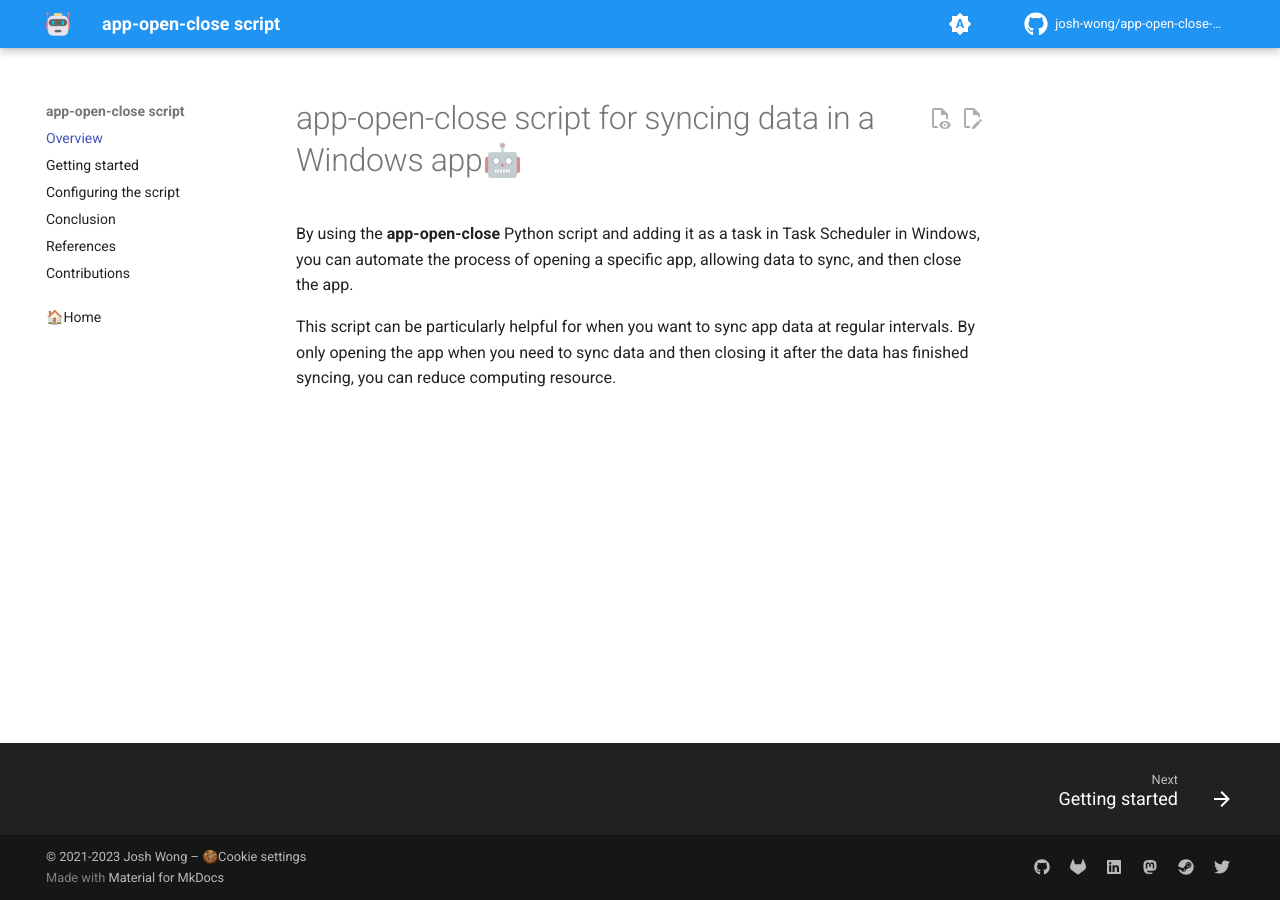
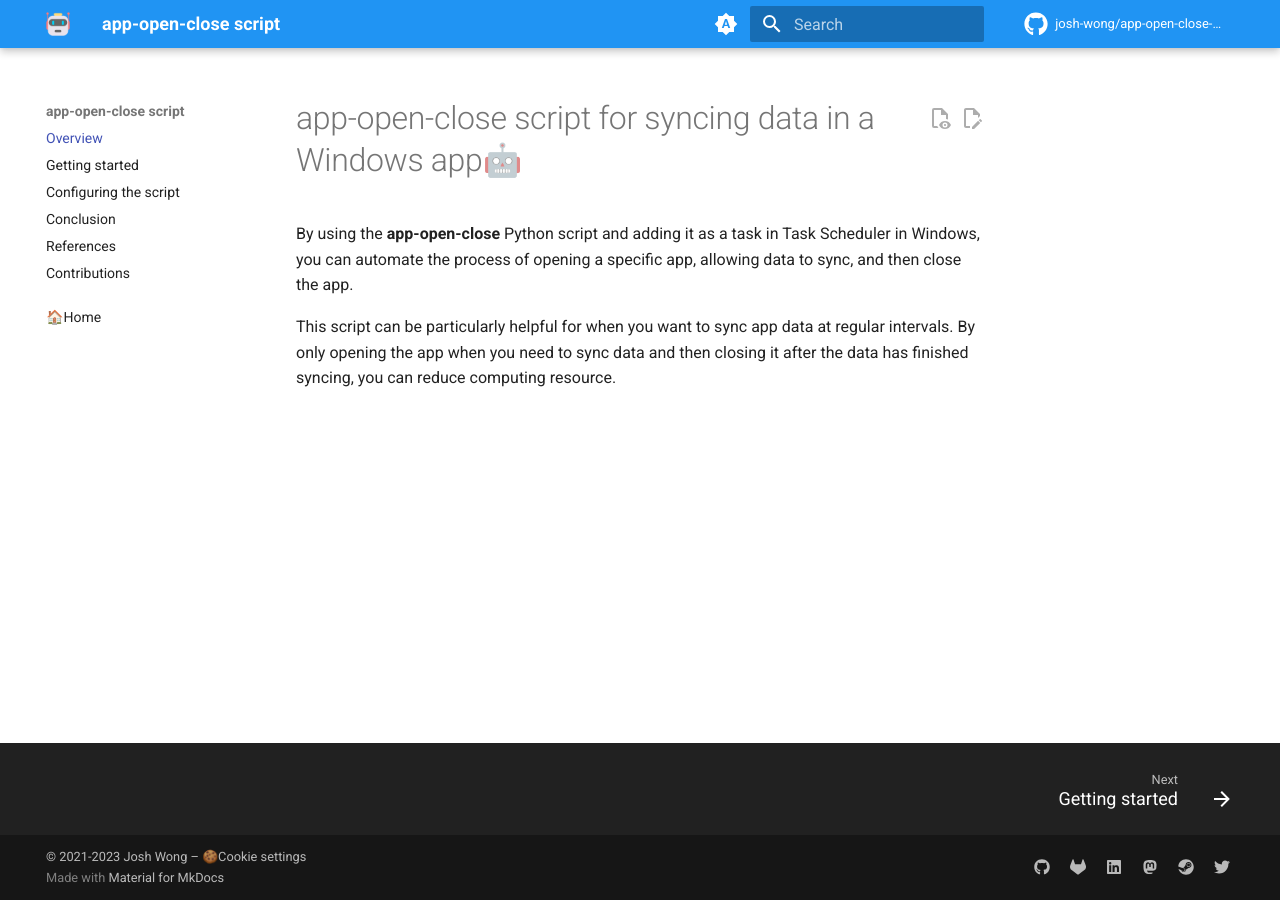
Before and after one commit to josh-wong/app-open-close-script, an MkDocs documentation site: the page built from docs/index.md, in a window 1280 px wide. Built offline with MkDocs 1.6.1 and Material for MkDocs 9.7.7, drawn with Linux system fonts in a browser that asks for light colours; comment, search, counter and statistics services are not loaded.

```diff
--- a/mkdocs.yml
+++ b/mkdocs.yml
@@ -15,7 +15,7 @@ edit_uri: blob/main/
 
 plugins:
   # Enable the search function (currently disabled to take advantage of new search features in Material for MkDocs Insiders)
-  #- search
+  - search
   - minify:
       minify_html: true
   # Enable videos to be embedded
```
